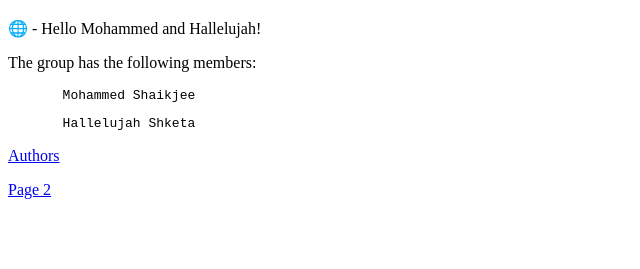
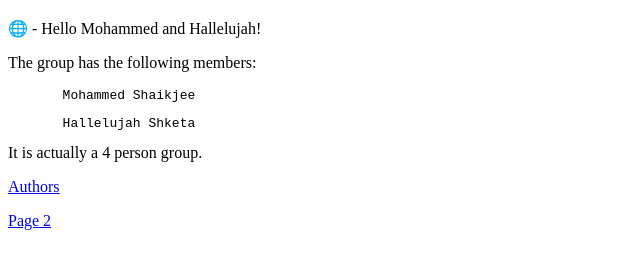
Before and after one commit to MohammedShaikjee/prelab, a plain HTML site: page index.html in a window 1280 px wide. Shown: the part 61-330 px from the top of the page, without its empty margins (0-640 px from the left). Drawn offline with Linux system fonts and the light colour scheme.

Commit message:
group bio

```diff
--- a/index.html
+++ b/index.html
@@ -13,6 +13,7 @@
 The group has the following members:<br />
 <pre>       Mohammed Shaikjee <br /></pre>
 <pre>       Hallelujah Shketa</pre>
+It is actually a 4 person group.
 </p>
 <p><a href="author.html">Authors</a></p>
 <p><a href="dummy.html">Page 2</a></p>
```
